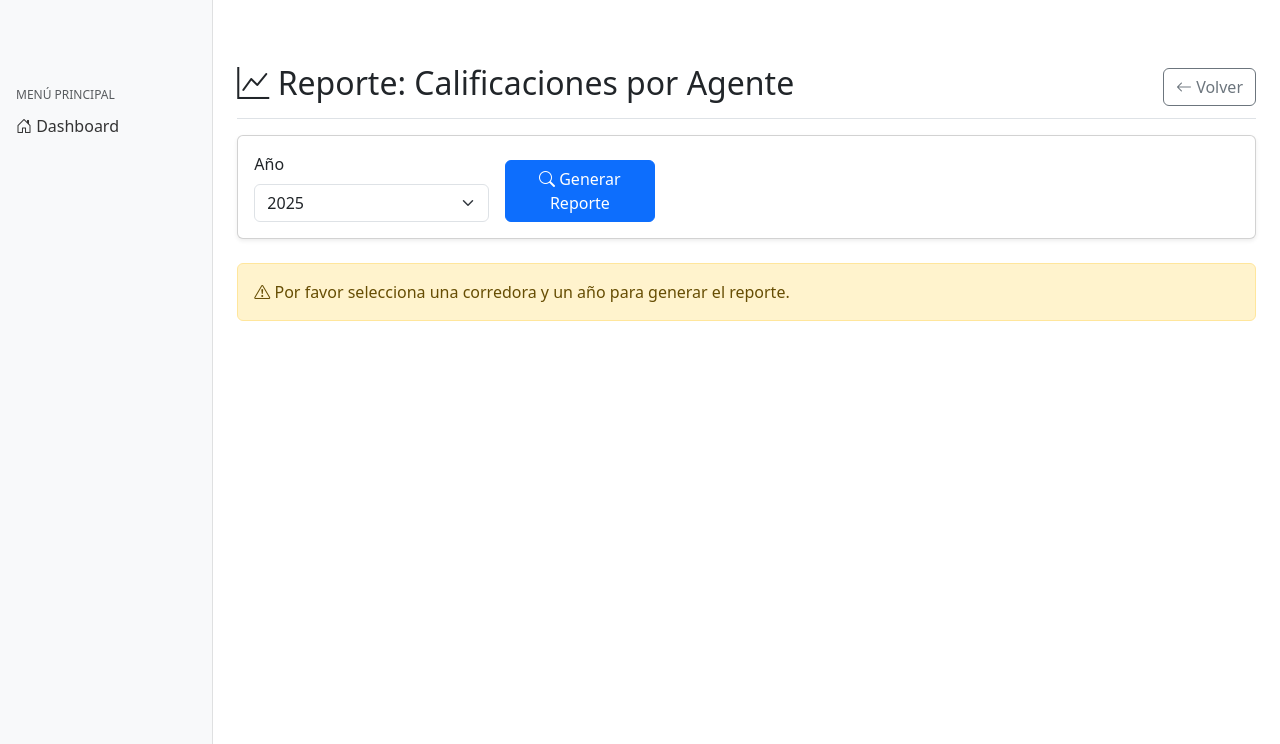
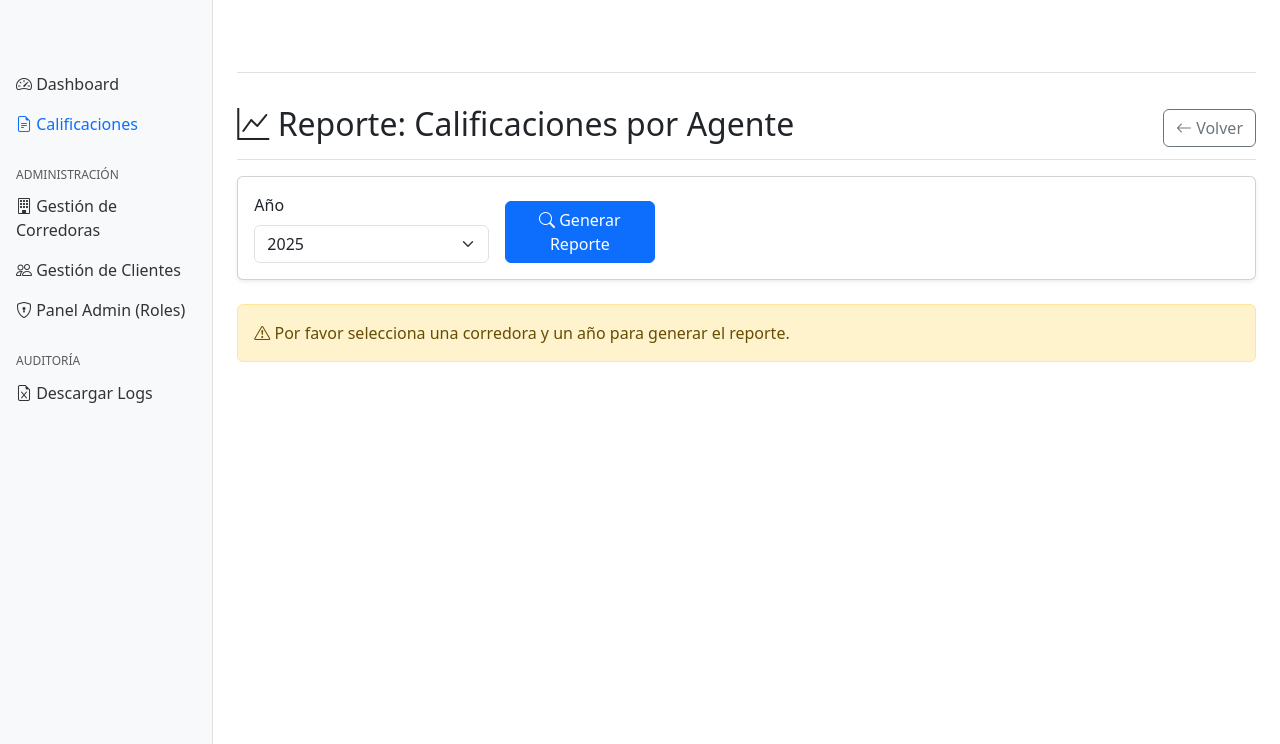
Before and after one commit to ag-mira-duoc/proyectoIntegrado, a Django app: page /calificaciones/reporte-agentes/ in a window 1280 px wide. Shown: the part 56-800 px from the top of the page. Run offline with Django 5.2, Linux system fonts and the light colour scheme; the visitor is signed in with stand-in values (Sample User, id 1); parts of the project's set-up code (start-up, migrations or seed data) failed here and were passed over.

Commit message:
logs aditoria, lectura archivos pdf (incompleto)

```diff
--- a/templates/base.html
+++ b/templates/base.html
@@ -1,3 +1,4 @@
+{% load static %}
 <!DOCTYPE html>
 <html lang="es">
 <head>
@@ -5,14 +6,10 @@
     <meta name="viewport" content="width=device-width, initial-scale=1.0">
     <title>{% block title %}NUAM - Sistema de Calificaciones{% endblock %}</title>
 
-    <!-- Bootstrap 5 CSS -->
     <link href="https://cdn.jsdelivr.net/npm/bootstrap@5.3.0/dist/css/bootstrap.min.css" rel="stylesheet">
 
-    <!-- Bootstrap Icons -->
     <link rel="stylesheet" href="https://cdn.jsdelivr.net/npm/bootstrap-icons@1.10.0/font/bootstrap-icons.css">
 
-    <!-- Custom CSS -->
-    {% load static %}
     <link rel="stylesheet" href="{% static 'css/custom.css' %}">
 
     {% block extra_css %}{% endblock %}
@@ -23,12 +20,16 @@
     <div class="container-fluid">
         <div class="row">
             {% if user.is_authenticated %}
-            <nav id="sidebar" class="col-md-3 col-lg-2 d-md-block bg-light sidebar">
+            <nav id="sidebar" class="col-md-3 col-lg-2 d-md-block bg-light sidebar collapse">
+                <div class="position-sticky pt-3">
                     {% include 'sidebar.html' %}
+                </div>
             </nav>
             {% endif %}
 
             <main class="col-md-9 ms-sm-auto col-lg-10 px-md-4">
+                <div class="d-flex justify-content-between flex-wrap flex-md-nowrap align-items-center pt-3 pb-2 mb-3 border-bottom">
+                    <div class="w-100">
                         {% if messages %}
                             {% for message in messages %}
                             <div class="alert alert-{{ message.tags }} alert-dismissible fade show" role="alert">
@@ -37,17 +38,17 @@
                             </div>
                             {% endfor %}
                         {% endif %}
+                    </div>
+                </div>
 
                 {% block content %}{% endblock %}
             </main>
         </div>
     </div>
 
-    <!-- Bootstrap 5 JS Bundle -->
     <script src="https://cdn.jsdelivr.net/npm/bootstrap@5.3.0/dist/js/bootstrap.bundle.min.js"></script>
 
-    <!-- jQuery (para DataTables) -->
-    <script src="https://code.jquery.com/jquery-3.7.0.min.js"></script>
+    <script src="https://code.jquery.com/jquery-3.7.0.js"></script>
 
     {% block extra_js %}{% endblock %}
 </body>
--- a/templates/sidebar.html
+++ b/templates/sidebar.html
@@ -1,19 +1,48 @@
-<div class="position-sticky pt-3">
+<ul class="nav flex-column">
+    <li class="nav-item">
+        <a class="nav-link {% if request.resolver_match.url_name == 'dashboard' %}active{% endif %}" href="{% url 'dashboard' %}">
+            <i class="bi bi-speedometer2"></i> Dashboard
+        </a>
+    </li>
+
+    <li class="nav-item">
+        <a class="nav-link {% if 'calificaciones' in request.path %}active{% endif %}" href="{% url 'calificaciones:listado' %}">
+            <i class="bi bi-file-earmark-text"></i> Calificaciones
+        </a>
+    </li>
+
+    {% if user.is_superuser or user.es_administrador %}
     <h6 class="sidebar-heading d-flex justify-content-between align-items-center px-3 mt-4 mb-1 text-muted">
-        <span>MENÚ PRINCIPAL</span>
+        <span>Administración</span>
     </h6>
-    <ul class="nav flex-column">
-        <li class="nav-item"><a class="nav-link" href="{% url 'dashboard' %}"><i class="bi bi-house-door"></i> Dashboard</a></li>
-        {% if is_analista or is_administrador %}
-        <li class="nav-item"><a class="nav-link" href="{% url 'calificaciones:listado' %}"><i class="bi bi-file-earmark-text"></i> Calificaciones</a></li>
-        <li class="nav-item"><a class="nav-link" href="{% url 'clientes:listado' %}"><i class="bi bi-people"></i> Clientes</a></li>
-        <li class="nav-item"><a class="nav-link" href="{% url 'calificaciones:reporte_agentes' %}"><i class="bi bi-graph-up"></i> Reportes</a></li>
-        {% endif %}
-        {% if is_administrador %}
-        <h6 class="sidebar-heading px-3 mt-4 mb-1 text-muted"><span>ADMINISTRACIÓN</span></h6>
-        <li class="nav-item"><a class="nav-link" href="{% url 'usuarios:listado' %}"><i class="bi bi-person-gear"></i> Usuarios</a></li>
-        <li class="nav-item"><a class="nav-link" href="{% url 'corredoras:listado' %}"><i class="bi bi-building"></i> Corredoras</a></li>
-        <li class="nav-item"><a class="nav-link" href="{% url 'admin:index' %}"><i class="bi bi-gear"></i> Admin Django</a></li>
-        {% endif %}
-    </ul>
-</div>
+
+    <li class="nav-item">
+        <a class="nav-link {% if 'corredoras' in request.path %}active{% endif %}" href="{% url 'corredoras:listado' %}">
+            <i class="bi bi-building"></i> Gestión de Corredoras
+        </a>
+    </li>
+
+    <li class="nav-item">
+        <a class="nav-link {% if 'clientes' in request.path %}active{% endif %}" href="{% url 'clientes:listado' %}">
+            <i class="bi bi-people"></i> Gestión de Clientes
+        </a>
+    </li>
+
+    <li class="nav-item">
+        <a class="nav-link" href="{% url 'admin:index' %}" target="_blank">
+            <i class="bi bi-shield-lock"></i> Panel Admin (Roles)
+        </a>
+    </li>
+    {% endif %}
+
+    {% if user.is_superuser or user.es_administrador or user.es_auditor %}
+    <h6 class="sidebar-heading d-flex justify-content-between align-items-center px-3 mt-4 mb-1 text-muted">
+        <span>Auditoría</span>
+    </h6>
+    <li class="nav-item">
+        <a class="nav-link" href="{% url 'auditoria:exportar_excel' %}">
+            <i class="bi bi-file-earmark-excel"></i> Descargar Logs
+        </a>
+    </li>
+    {% endif %}
+</ul>
--- a/usuarios/urls.py
+++ b/usuarios/urls.py
@@ -11,4 +11,6 @@ urlpatterns = [
     path('', views.usuarios_lista, name='listado'),
     path('<int:pk>/', views.usuario_detalle, name='detalle'),
     path('<int:pk>/editar/', views.usuario_editar, name='editar'),
+    path('lista/', views.usuarios_lista, name='lista'),
+    path('cambiar-rol/<int:pk>/', views.usuario_cambiar_rol, name='cambiar_rol'),
 ]
```
Also changed, not shown: nuam_config/settings.py (+2 -5 lines). Lines whose indentation alone changed are shown as unchanged.
